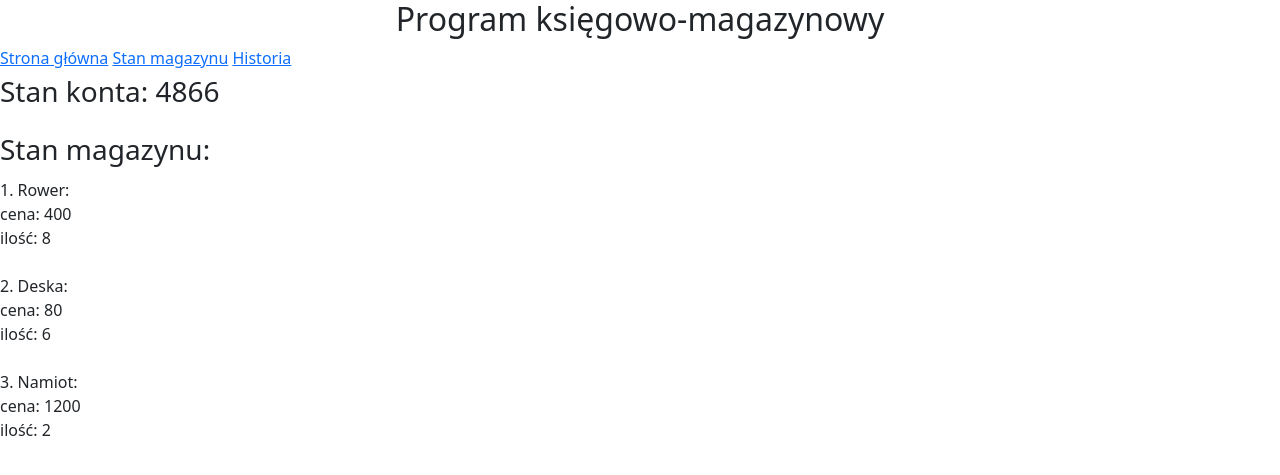
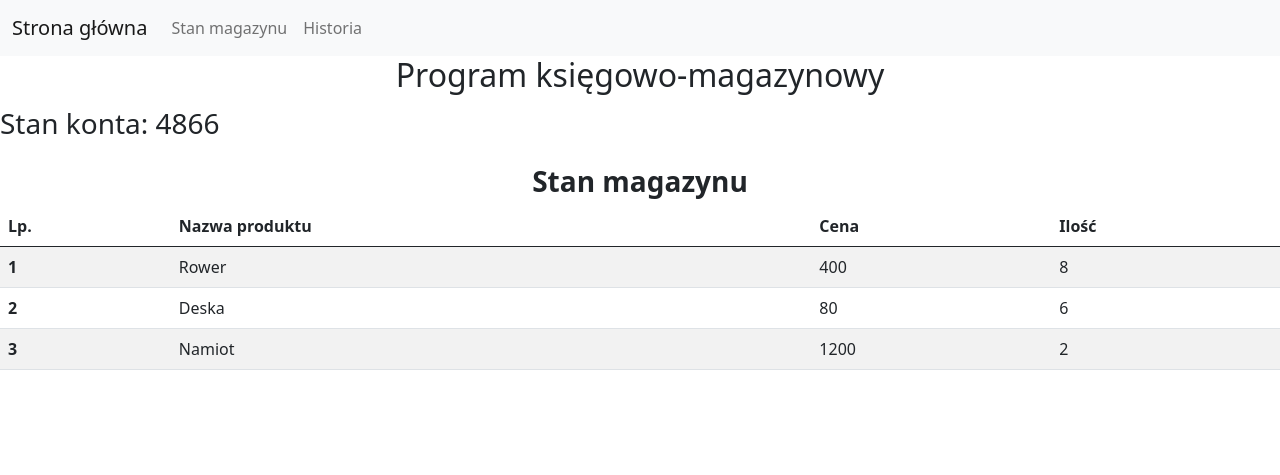
Before and after one commit to Nedved942/Zadanie-L1-L2-app-Projekty-strony-glownej-i-podstron-dla-systemu-accountant, a Flask app: page /stan/ in a window 1280 px wide. Shown: the top 475 px of the page. Run offline with Flask 3, Linux system fonts and the light colour scheme.

Commit message:
Zdefiniowanie tabeli w widoku Stan magazynu i wystylizowanie NavBar

```diff
--- a/templates/base.html
+++ b/templates/base.html
@@ -8,11 +8,24 @@
 </head>
 <body>
 
+    <nav class="navbar navbar-expand-lg navbar-light bg-light">
+      <div class="container-fluid">
+        <a class="navbar-brand" href="{{ url_for('index') }}">Strona główna</a>
+        <button class="navbar-toggler" type="button" data-bs-toggle="collapse" data-bs-target="#navbarNavAltMarkup" aria-controls="navbarNavAltMarkup" aria-expanded="false" aria-label="Toggle navigation">
+          <span class="navbar-toggler-icon"></span>
+        </button>
+        <div class="collapse navbar-collapse" id="navbarNavAltMarkup">
+          <div class="navbar-nav">
+            <a class="nav-link" href="{{ url_for('store') }}">Stan magazynu</a>
+            <a class="nav-link" href="{{ url_for('history') }}">Historia</a>
+          </div>
+        </div>
+      </div>
+    </nav>
+
+
+
     <h2 class="text-center">Program księgowo-magazynowy</h2>
-    <a href="{{ url_for('index') }}" class="fs-6">Strona główna</a>
-    <a href="{{ url_for('store') }}" class="fs-6">Stan magazynu</a>
-    <a href="{{ url_for('history') }}" class="fs-6">Historia</a>
-    <br>
 
 {% block content %}{% endblock %}
 
--- a/templates/store.html
+++ b/templates/store.html
@@ -6,13 +6,28 @@
 
     <p class="fs-3">Stan konta: {{ amount_in_account }}</p>
 
-    <p class="fs-3 mb-2">Stan magazynu:</p>
-    <div class="6">
-    {% for name in warehouse %}
-    {{ loop.index }}. {{ name.capitalize() }}:<br>
-        cena: {{ warehouse[name]['price'] }}<br>
-        ilość: {{ warehouse[name]['amount'] }}<br><br>
-    {% endfor %}
+    <p class="d-flex justify-content-center fs-3 fw-bold mb-1">Stan magazynu</p>
+    <div class="w-100">
+        <table class="table table-striped table-hover">
+            <thead>
+            <tr>
+                <th scope="col">Lp.</th>
+                <th scope="col">Nazwa produktu</th>
+                <th scope="col">Cena</th>
+                <th scope="col">Ilość</th>
+            </tr>
+            </thead>
+            <tbody>
+            {% for name in warehouse %}
+                <tr>
+                    <th scope="row">{{ loop.index }}</th>
+                    <td>{{ name.capitalize() }}</td>
+                    <td>{{ warehouse[name]['price'] }}</td>
+                    <td>{{ warehouse[name]['amount'] }}</td>
+                </tr>
+            {% endfor %}
+            </tbody>
+        </table>
     </div>
 
 {% endblock %}
```
